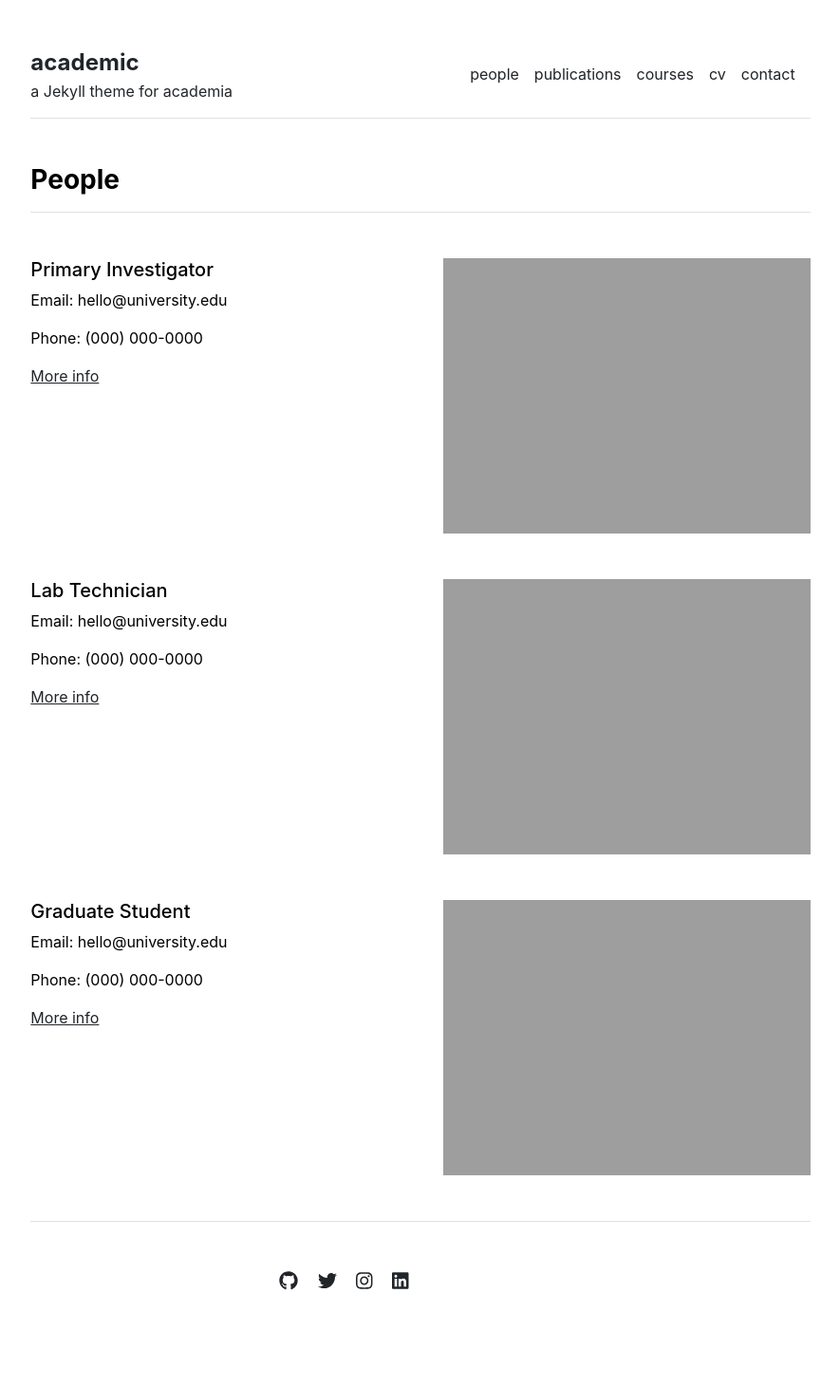
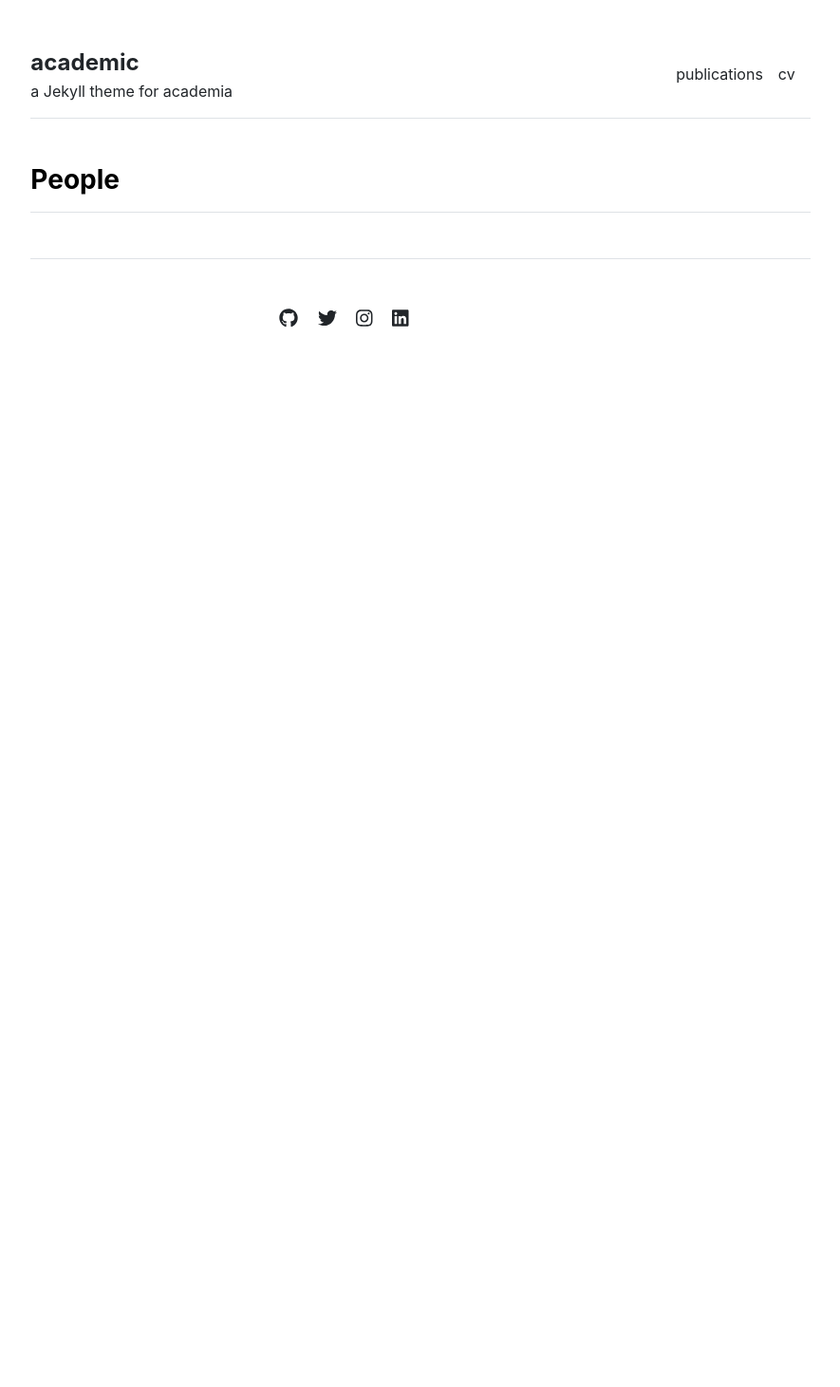
Before and after one commit to chotong/chotong.github.io, a Jekyll site: the page built from docs/people.md, in a window 1280 px wide. Shown: the whole page at 95% size, without its empty margins (197-1082 px from the left). Built offline with Jekyll 4.4.1, drawn with Linux system fonts in a browser that asks for light colours; after the commit the page ends 900 px from its top, so only the background shows below that.

Commit message:
Update settings.yml

```diff
--- a/docs/_data/settings.yml
+++ b/docs/_data/settings.yml
@@ -1,25 +1,9 @@
 menu:
-- {name: 'people', url: '/people'}
 - {name: 'publications', url: '/publications'}
-- {name: 'courses', url: '/courses'}
 - {name: 'cv', url: '/cv'}
-- {name: 'contact', url: '/contact'}
-
-people:
-- {name: 'Primary Investigator', title: 'Researcher', department: 'Physics & Astronomy', institution: 'Some University', institution_address: '1 Main Street, Canada', phone: '(000) 000-0000', email: 'hello@university.edu', office: 'Science Building 505', image: 'assets/img/primary-investigator.jpg', url: 'primary-investigator'}
-- {name: 'Lab Technician', title: 'Researcher', department: 'Physics & Astronomy', institution: 'Some University', institution_address: '1 Main Street, Canada', phone: '(000) 000-0000', email: 'hello@university.edu', office: 'Science Building 505', image: 'assets/img/lab-technician.jpg', url: 'lab-technician'}
-- {name: 'Graduate Student', title: 'Researcher', department: 'Physics & Astronomy', institution: 'Some University', institution_address: '1 Main Street, Canada', phone: '(000) 000-0000', email: 'hello@university.edu', office: 'Science Building 505', image: 'assets/img/graduate-student.jpg', url: 'graduate-student'}
-
-courses:
-- {name: 'Vector Calculus', url: 'vector-calculus'}
-- {name: 'Quantum Mechanics', url: 'quantum-mechanics'}
-- {name: 'Stellar Structures', url: 'stellar-structures'}
 
 social:
 - {icon: 'github', link: 'https://github.com/LeNPaul'}
 - {icon: 'twitter', link: 'https://twitter.com/paululele'}
 - {icon: 'instagram', link: 'https://instagram.com/paululele'}
 - {icon: 'linkedin', link: 'https://linkedin.com/in/lenpaul'}
-
-contacts:
-- {name: 'Dr. Academia', title: 'Professor', department: 'Physics & Astronomy', institution: 'Some University', institution_address: '1 Main Street, Canada', phone: '(000) 000-0000', email: 'hello@university.edu', office: 'Science Building 505', image: 'assets/img/contact.jpg'}
```
